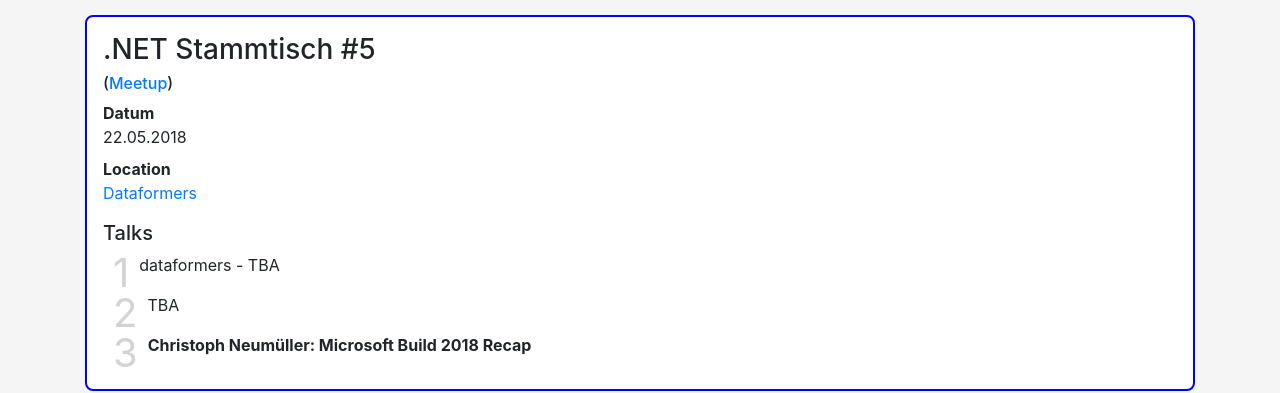
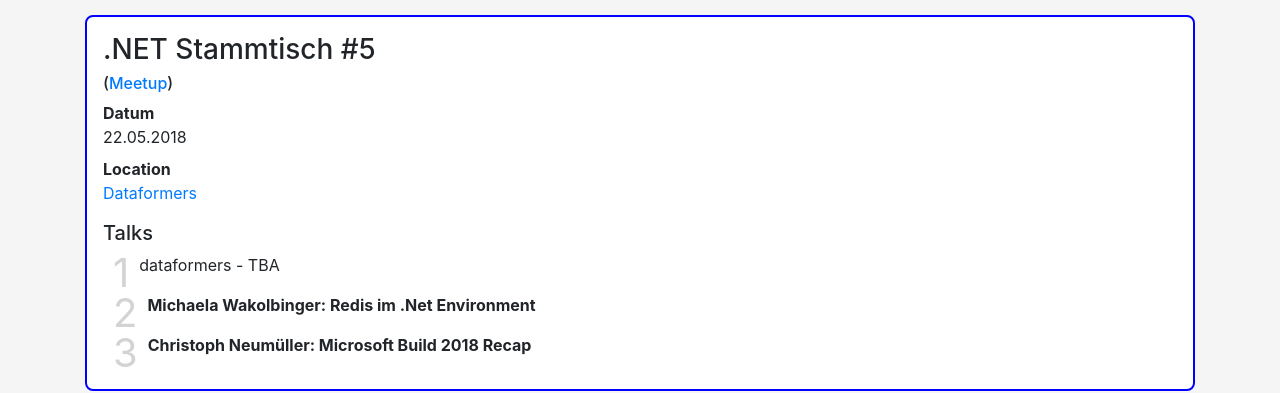
Before and after one commit to dotnetstammtisch/dotnetstammtisch.github.io, a plain HTML site: page index.html in a window 1280 px wide. Shown: the part 283-676 px from the top of the page. Drawn offline with nearby package versions, Linux system fonts and the light colour scheme.

Commit message:
Update index.html

```diff
--- a/index.html
+++ b/index.html
@@ -76,7 +76,7 @@
             <div class="d-flex">
                 <div class="talk-number">2</div>
                 <div>
-                    <p>TBA</p>
+                    <p><strong>Michaela Wakolbinger: Redis im .Net Environment</strong></p>
                 </div>
             </div>
 
```
